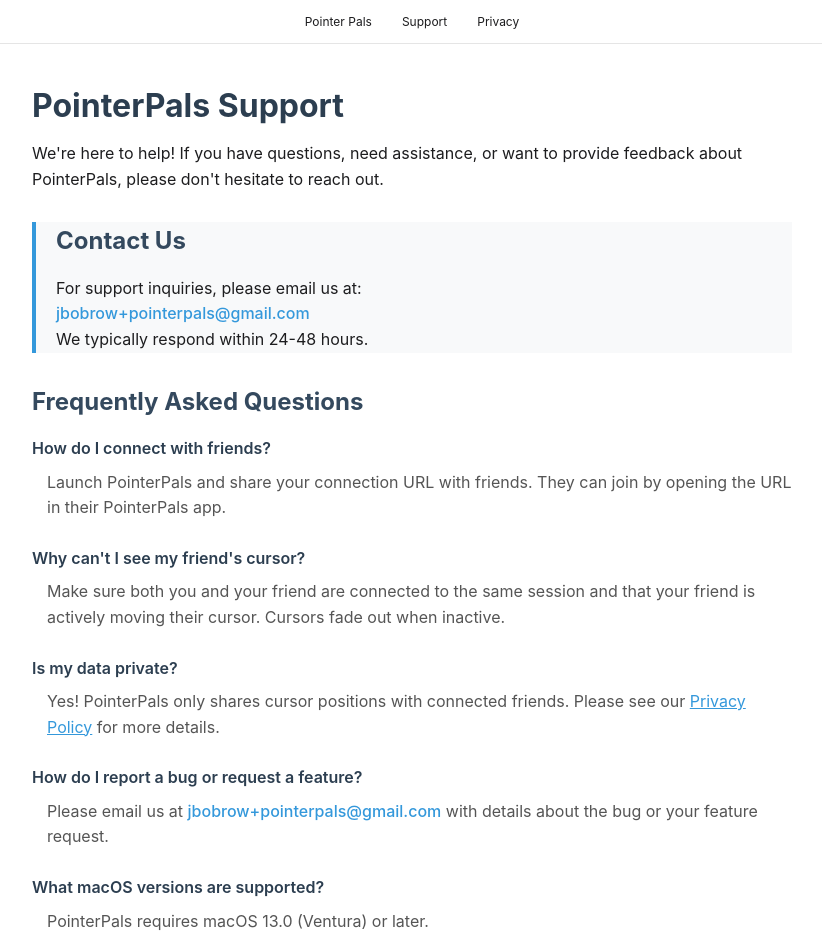
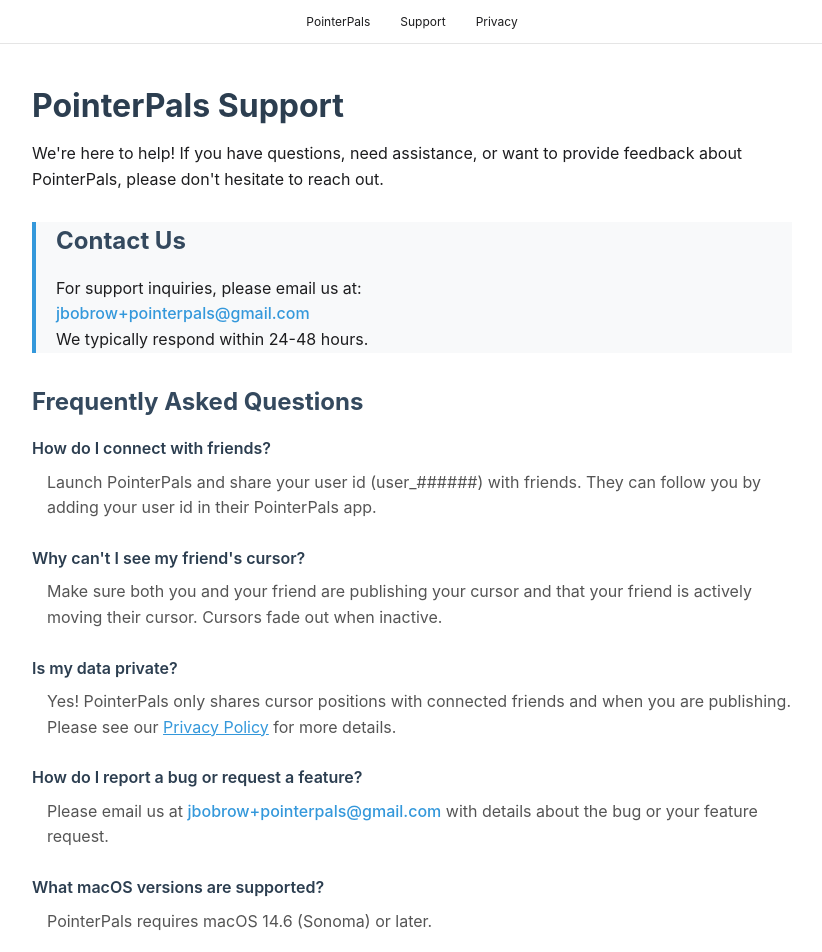
Before and after one commit to jbobrow/PointerPals, a plain HTML site: page support.html in a window 1280 px wide. Shown: the top 952 px of the page, without its empty margins (228-1050 px from the left). Drawn offline with Linux system fonts and the light colour scheme.

Commit message:
removing spaces

```diff
--- a/support.html
+++ b/support.html
@@ -104,7 +104,7 @@
 </head>
 <body>
     <nav>
-        <a href="index.html">Pointer Pals</a>
+        <a href="index.html">PointerPals</a>
         <a href="support.html">Support</a>
         <a href="privacy.html">Privacy</a>
     </nav>
@@ -125,17 +125,17 @@
 
         <div class="faq-item">
             <div class="faq-question">How do I connect with friends?</div>
-            <div class="faq-answer">Launch PointerPals and share your connection URL with friends. They can join by opening the URL in their PointerPals app.</div>
+            <div class="faq-answer">Launch PointerPals and share your user id (user_######) with friends. They can follow you by adding your user id in their PointerPals app.</div>
         </div>
 
         <div class="faq-item">
             <div class="faq-question">Why can't I see my friend's cursor?</div>
-            <div class="faq-answer">Make sure both you and your friend are connected to the same session and that your friend is actively moving their cursor. Cursors fade out when inactive.</div>
+            <div class="faq-answer">Make sure both you and your friend are publishing your cursor and that your friend is actively moving their cursor. Cursors fade out when inactive.</div>
         </div>
 
         <div class="faq-item">
             <div class="faq-question">Is my data private?</div>
-            <div class="faq-answer">Yes! PointerPals only shares cursor positions with connected friends. Please see our <a href="privacy.html" style="color: #3498db;">Privacy Policy</a> for more details.</div>
+            <div class="faq-answer">Yes! PointerPals only shares cursor positions with connected friends and when you are publishing. Please see our <a href="privacy.html" style="color: #3498db;">Privacy Policy</a> for more details.</div>
         </div>
 
         <div class="faq-item">
@@ -145,7 +145,7 @@
 
         <div class="faq-item">
             <div class="faq-question">What macOS versions are supported?</div>
-            <div class="faq-answer">PointerPals requires macOS 13.0 (Ventura) or later.</div>
+            <div class="faq-answer">PointerPals requires macOS 14.6 (Sonoma) or later.</div>
         </div>
     </div>
 
```
Also changed, not shown: index.html (+2 -2 lines), privacy.html (+1 -1 lines).
